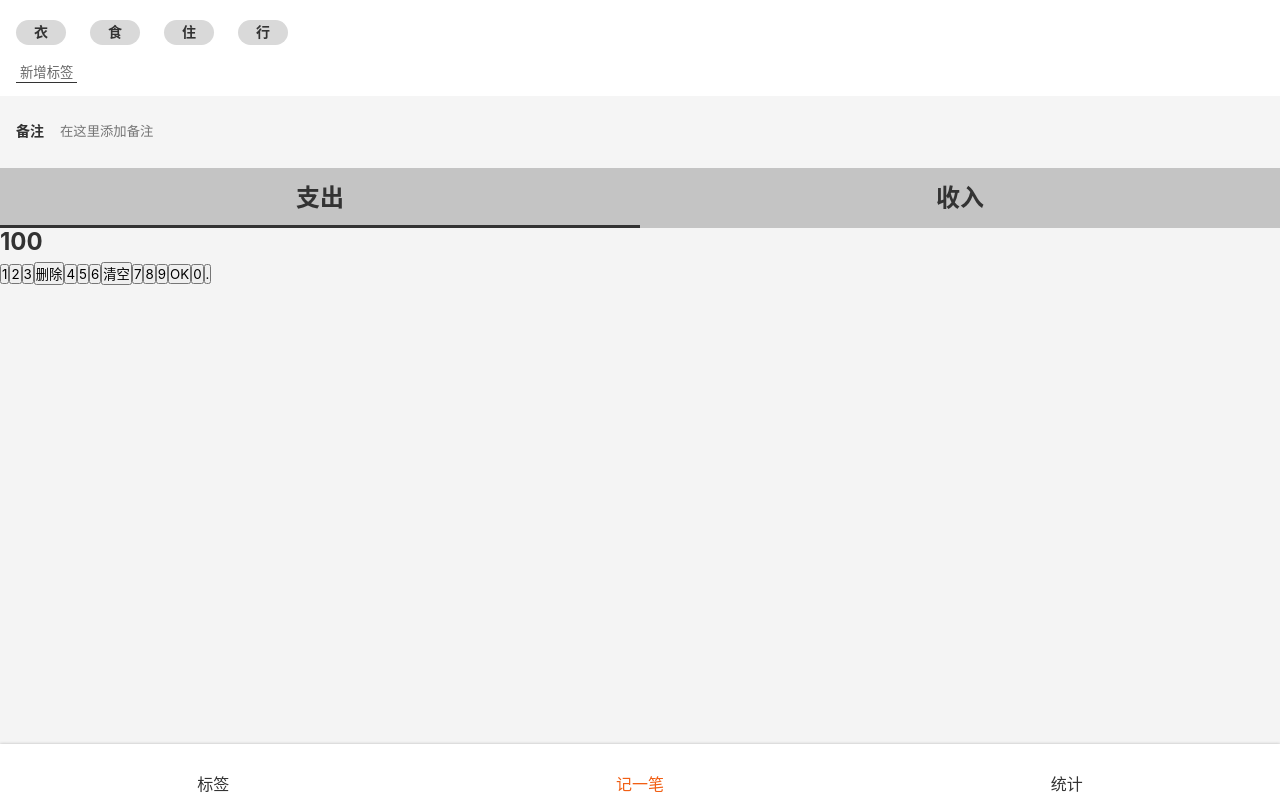
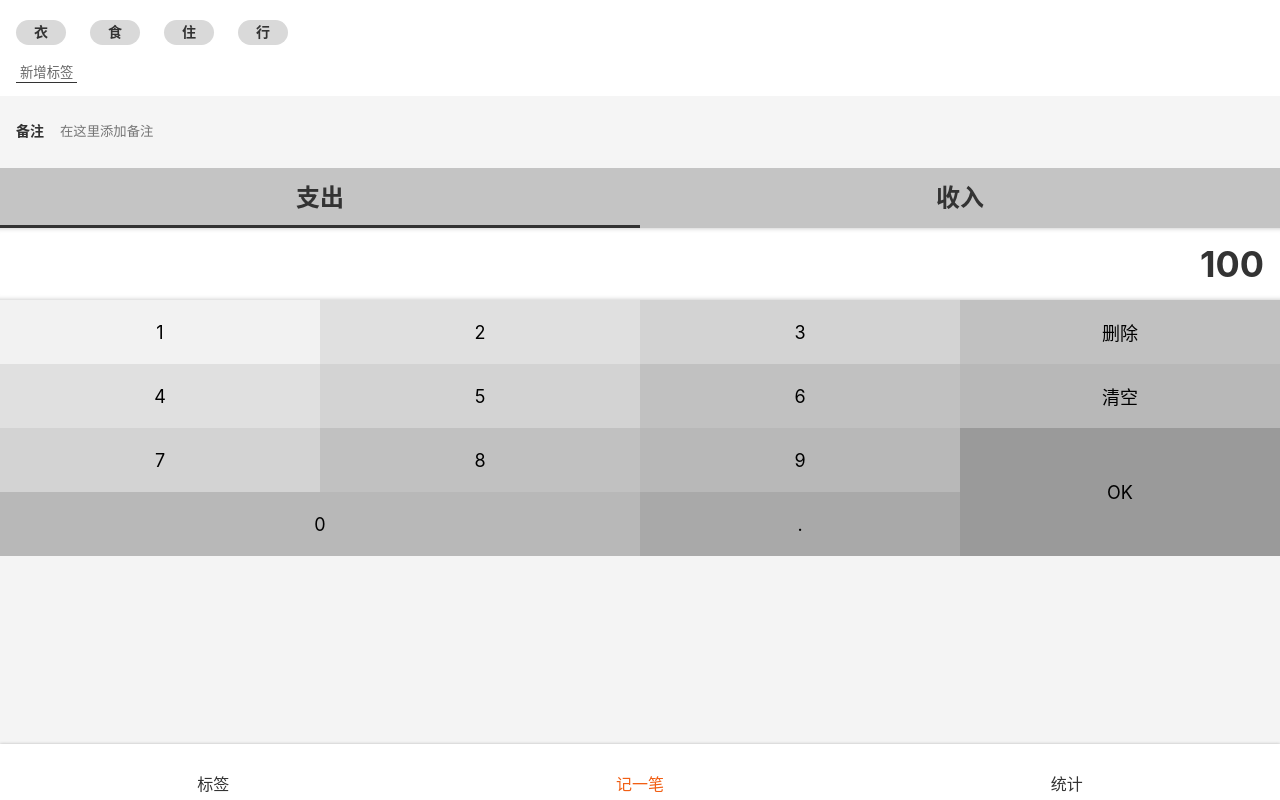
Before and after one commit to 123164867376464646/morney-react, a React app: page /#/money in a window 1280 px wide. Built offline with nearby package versions, Linux system fonts and the light colour scheme.

Commit message:
Money 组件之 NumberPad UI完成

```diff
--- a/src/index.scss
+++ b/src/index.scss
@@ -45,3 +45,8 @@
   width: 1em;
   height: 1em;
 }
+.clearfix::after{
+  content: '';
+  display: block;
+  clear: both;
+}
--- a/src/views/Money.tsx
+++ b/src/views/Money.tsx
@@ -68,15 +68,78 @@
         display: block;
         height: 3px;
         background: #333;
-				position: absolute;
-				bottom:0;
-				width: 100%;
-				left: 0;
+        position: absolute;
+        bottom: 0;
+        width: 100%;
+        left: 0;
       }
     }
   }
 `;
 const NumberPadSection = styled.section`
+  display: flex;
+  flex-direction: column;
+
+  > .output {
+    background: white;
+    font-size: 36px;
+    line-height: 72px;
+    text-align: right;
+    padding: 0 16px;
+    box-shadow: inset 0 -5px 5px -5px rgba(0, 0, 0, 0.25),
+    inset 0 5px 5px -5px rgba(0, 0, 0, 0.25);
+  }
+
+  > .pad {
+    > button {
+      font-size: 18px;
+      float: left;
+      width: 25%;
+      height: 64px;
+      border: none;
+
+      &.ok {
+        height: 128px;
+        float: right;
+      }
+
+      &.zero {
+        width: 50%;
+      }
+
+      &:nth-child(1) {
+        background: #f2f2f2;
+      }
+
+      &:nth-child(2),
+      &:nth-child(5) {
+        background: #E0E0E0;
+      }
+
+      &:nth-child(3),
+      &:nth-child(6),
+      &:nth-child(9) {
+        background: #D3D3D3;
+      }
+
+      &:nth-child(4),
+      &:nth-child(7),
+      &:nth-child(10){
+        background: #C1C1C1;
+      }
+      &:nth-child(8),
+      &:nth-child(11),
+      &:nth-child(13){
+        background: #B8B8B8;
+      }
+      &:nth-child(12){
+				background: #9A9A9A;
+			}
+      &:nth-child(14){
+        background: #A9A9A9;
+      }
+    }
+  }
 `;
 
 
@@ -105,8 +168,8 @@
 				</ul>
 			</TypeSection>
 			<NumberPadSection>
-				<div>100</div>
-				<div>
+				<div className="output">100</div>
+				<div className="pad clearfix">
 					<button>1</button>
 					<button>2</button>
 					<button>3</button>
@@ -118,8 +181,8 @@
 					<button>7</button>
 					<button>8</button>
 					<button>9</button>
-					<button>OK</button>
-					<button>0</button>
+					<button className="ok">OK</button>
+					<button className="zero">0</button>
 					<button>.</button>
 				</div>
 			</NumberPadSection>
```
